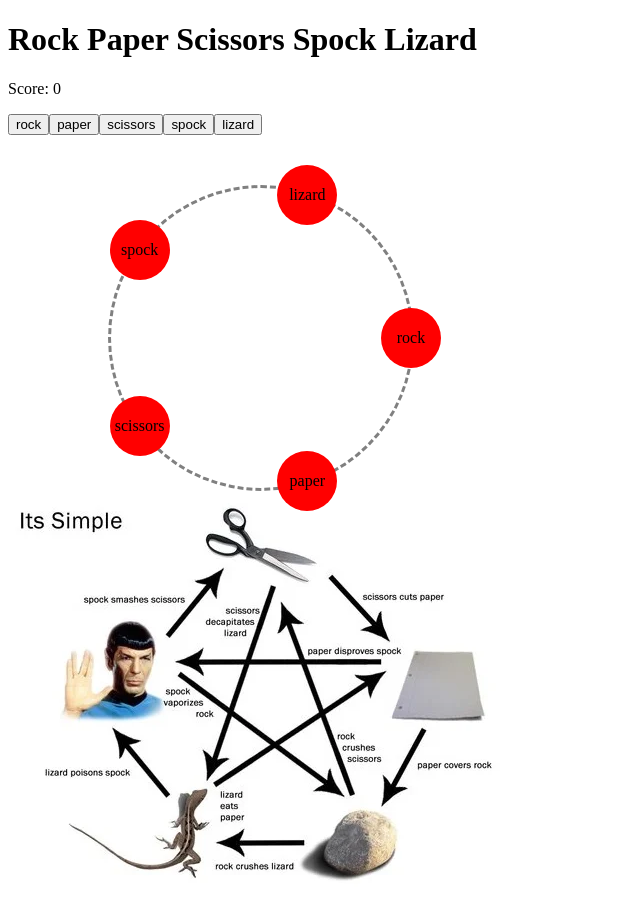
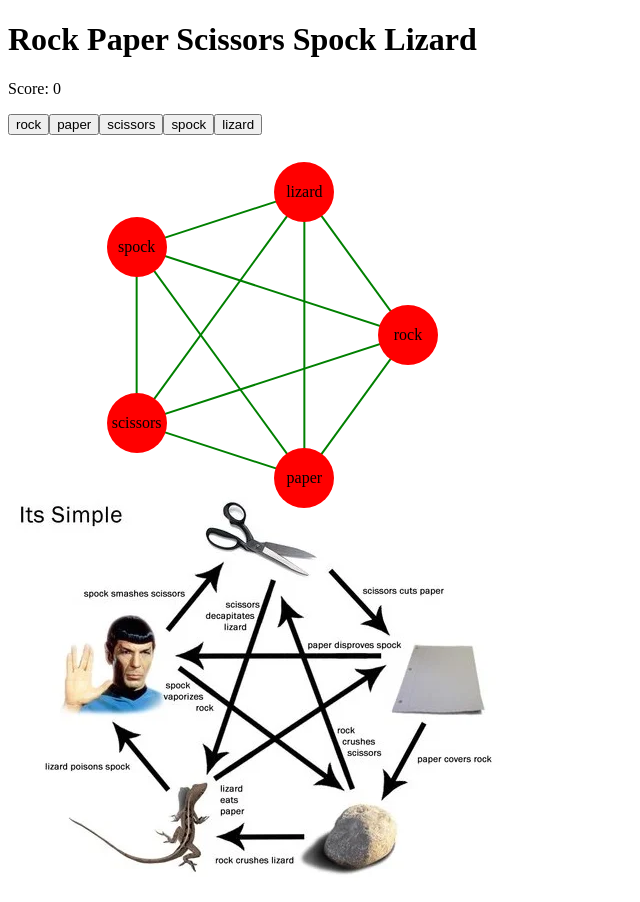
Before and after one commit to universeluke/rockpaperscissors-but-cool, a React (Vite) app in the folder cool-rps/: page / in a window 1280 px wide. Shown: the whole page, without its empty margins (0-640 px from the left). Built offline with nearby package versions, Linux system fonts and the light colour scheme.

Commit message:
created svg paths from each item in 'positions' to each of its winning 'positions'

```diff
--- a/cool-rps/src/components/CircleDiagram.module.css
+++ b/cool-rps/src/components/CircleDiagram.module.css
@@ -1,6 +1,5 @@
 .bigCircle {
   position: relative;
-  border: dashed grey 3px;
   border-radius: 50%;
   margin-left: 100px;
 }
@@ -16,3 +15,7 @@
   justify-content: center;
   transform: translate(-50%, -50%);
 }
+
+.lines {
+  position: absolute;
+}
--- a/cool-rps/src/components/CircleDiagram.tsx
+++ b/cool-rps/src/components/CircleDiagram.tsx
@@ -1,3 +1,4 @@
+import { getResult } from "../utils/getResult";
 import styles from "./CircleDiagram.module.css";
 
 export default function CircleDiagram({ moveList }) {
@@ -18,6 +19,8 @@ export default function CircleDiagram({ moveList }) {
     return { x, y };
   });
 
+  console.log(positions);
+
   // const arrows = [];
   // //TO DO THE LINES:
   // // go through each element, and draw a "winning" line to the ones odd numbers away
@@ -32,11 +35,55 @@ export default function CircleDiagram({ moveList }) {
   // }
   // console.log(arrows);
 
+  // ONLY get winning moves, just draw winning arrows
+  // winningMoves is an array of objects, each object describes a winning move
+  //use existing getResult logic
+  const winningMoves = [];
+  for (let i = 0; i < moveList.length; i++) {
+    for (let step = 0; step < moveList.length; step++) {
+      if (i === step) continue;
+      if (getResult(moveList[i], moveList[step], moveList) === 1) {
+        winningMoves.push({ from: i, to: step });
+      }
+    }
+  }
+  console.log(winningMoves);
   return (
     <div
       className={styles.bigCircle}
       style={{ width: radius * 2, height: radius * 2 }}
     >
+      <svg className={styles.lines} width={radius * 2} height={radius * 2}>
+        <defs>
+          <marker
+            id="arrowhead"
+            orient="auto"
+            markerWidth="10"
+            markerHeight="10"
+            refX="5"
+            refY="5"
+            markerUnits="strokeWidth"
+          >
+            <polygon points="0 2.5, 5 5, 0, 7.5" fill="green" />
+          </marker>
+        </defs>
+        {winningMoves.map(({ from, to }, i) => {
+          const posFrom = positions[from];
+          const posTo = positions[to];
+          return (
+            <line
+              key={i}
+              x1={posFrom.x}
+              y1={posFrom.y}
+              x2={posTo.x}
+              y2={posTo.y}
+              stroke="green"
+              strokeWidth="2"
+              markerMid="url(#arrowhead)"
+            />
+          );
+        })}
+      </svg>
       {positions.map((coords, i: number) => (
         <div
           key={i}
--- a/cool-rps/src/components/Game.tsx
+++ b/cool-rps/src/components/Game.tsx
@@ -1,3 +1,4 @@
+import { getResult } from "../utils/getResult";
 import styles from "./Game.module.css";
 
 export default function Game({
@@ -13,28 +14,14 @@ export default function Game({
   }
 
   // you LOSE to moves 1, 3, 5... ahead, WIN against 2, 4, 6... ahead
-  function getResult(playerMove: string, computerMove: string) {
-    if (playerMove === computerMove) return 0;
-    const n = moveList.length;
-    const playerIndex = moveList.indexOf(playerMove);
-    const computerIndex = moveList.indexOf(computerMove);
-    // circular distance around the array between 2 moves
-    const distance = (computerIndex - playerIndex + n) % n;
-    // if odd
-    if (distance % 2 === 1) {
-      setScore((prev: number) => prev - 1);
-      return -1; // lose
-      // if even
-    } else {
-      setScore((prev: number) => prev + 1);
-      return 1; // win
-    }
-  }
+
   function playRound(move: string) {
     const compMove = generateComputerMove();
     setPlayerMove(move);
     setComputerMove(compMove);
-    getResult(move, compMove);
+    const result = getResult(move, compMove, moveList);
+    if (result === 1) setScore((prev) => prev + 1);
+    if (result === -1) setScore((prev) => prev - 1);
   }
   return (
     <div className={styles.container}>
--- /dev/null
+++ b/cool-rps/src/utils/getResult.ts
@@ -0,0 +1,21 @@
+// you LOSE to moves 1, 3, 5... ahead, WIN against 2, 4, 6... ahead
+
+export function getResult(
+  playerMove: string,
+  computerMove: string,
+  moveList: string[]
+) {
+  if (playerMove === computerMove) return 0;
+  const n = moveList.length;
+  const playerIndex = moveList.indexOf(playerMove);
+  const computerIndex = moveList.indexOf(computerMove);
+  // circular distance around the array between 2 moves
+  const distance = (computerIndex - playerIndex + n) % n;
+  // if odd
+  if (distance % 2 === 1) {
+    return -1; // lose
+    // if even
+  } else {
+    return 1; // win
+  }
+}
```
